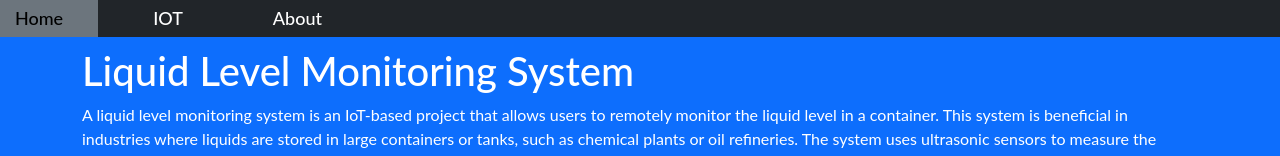
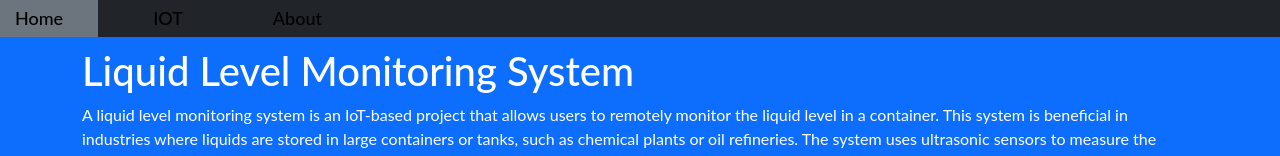
Before and after one commit to Mabona3/IOT, a website: page index.html in a window 1280 px wide. Shown: the top 156 px of the page. Drawn offline with nearby package versions, Linux system fonts and the light colour scheme; files whose address does not match are found by name.

Commit message:
Changed the color

```diff
--- a/style/style.css
+++ b/style/style.css
@@ -35,7 +35,7 @@ ul {
 
 .nav-bar li a {
     text-decoration: none;
-    color:white
+    color: black
 }
 
 .nav-bar .nav-bar_li_active {
```
